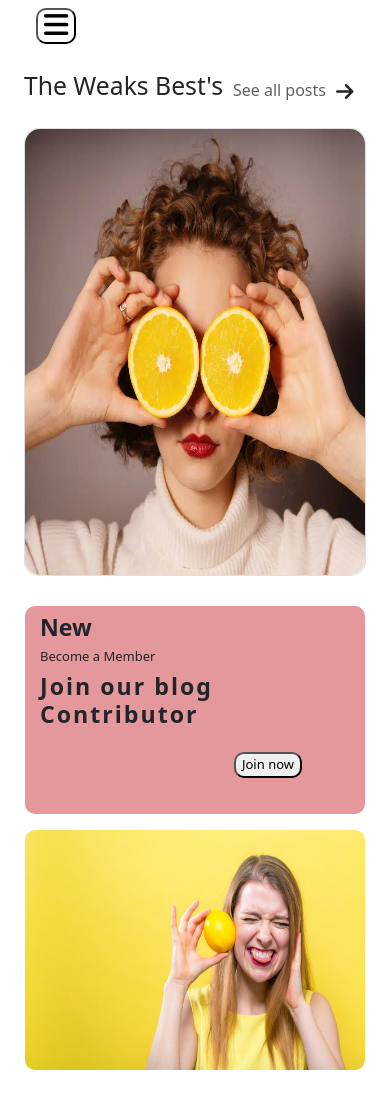
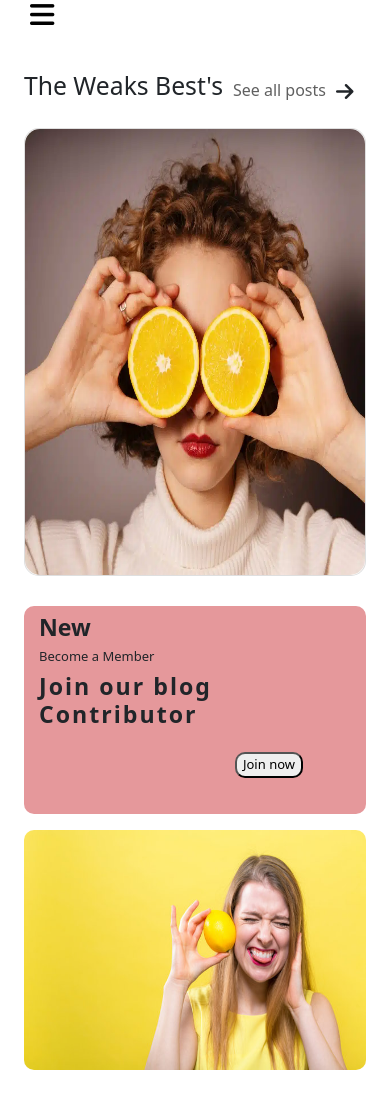
Before and after one commit to AwaisRahman11/intership-task8, a plain HTML site: page index.html in a window 390 px wide. After the commit the page ends 1070 px from the top, so only its background shows below. Drawn offline with nearby package versions, Linux system fonts and the light colour scheme.

Commit message:
Update style.css

```diff
--- a/style.css
+++ b/style.css
@@ -1,11 +1,26 @@
-* {
-  box-sizing: border-box !important;
+html,
+body {
+  overflow-x: hidden;
 }
+
+*,
+*::before,
+*::after {
+  box-sizing: border-box;
+}
+
+.container {
+  max-width: 100%;
+  margin: 0 auto;
+}
+
 .main {
   height: auto;
+  padding: 0 !important;
 }
 .row {
   height: auto !important;
+  margin: 0 !important;
 }
 .active {
   margin-left: 75px;
@@ -26,13 +41,17 @@
   height: 28rem;
   border-radius: 15px;
 }
-.first-col{
+.first-col {
+  padding-top: 20px !important;
   box-sizing: border-box !important;
 }
 .first-col .card img {
   width: 100%;
   height: 100%;
   border-radius: 15px;
+}
+.second-col {
+  padding-top: 20px !important;
 }
 .second-col .card {
   height: 11rem;
@@ -57,9 +76,18 @@ button {
   height: 15rem !important;
 }
 .first-box {
+  border-radius: 10px !important;
   background-color: #e5989b;
   height: 13rem !important;
   padding: 8px 15px !important;
+}
+.navbar {
+  padding: 0 !important;
+  margin-right: -90px !important;
+}
+.mynav {
+  outline: none !important;
+  border: none !important;
 }
 
 @media (max-width: 576px) {
@@ -70,20 +98,23 @@ button {
   .card {
     width: 100%;
   }
+  .btn{
+    margin-left: -2px !important;
+  }
+
 }
 
-@media (max-width: 768px){
-
+@media (max-width: 768px) {
   .first-col .card {
     width: 100% !important;
   }
-  .second-col{
-    padding: 25px!important;
+  .second-col {
+    padding: 0px 24px !important;
   }
   .second-col .card {
     width: 100% !important;
   }
-  .active{
+  .active {
     margin: 0;
   }
 }
```
